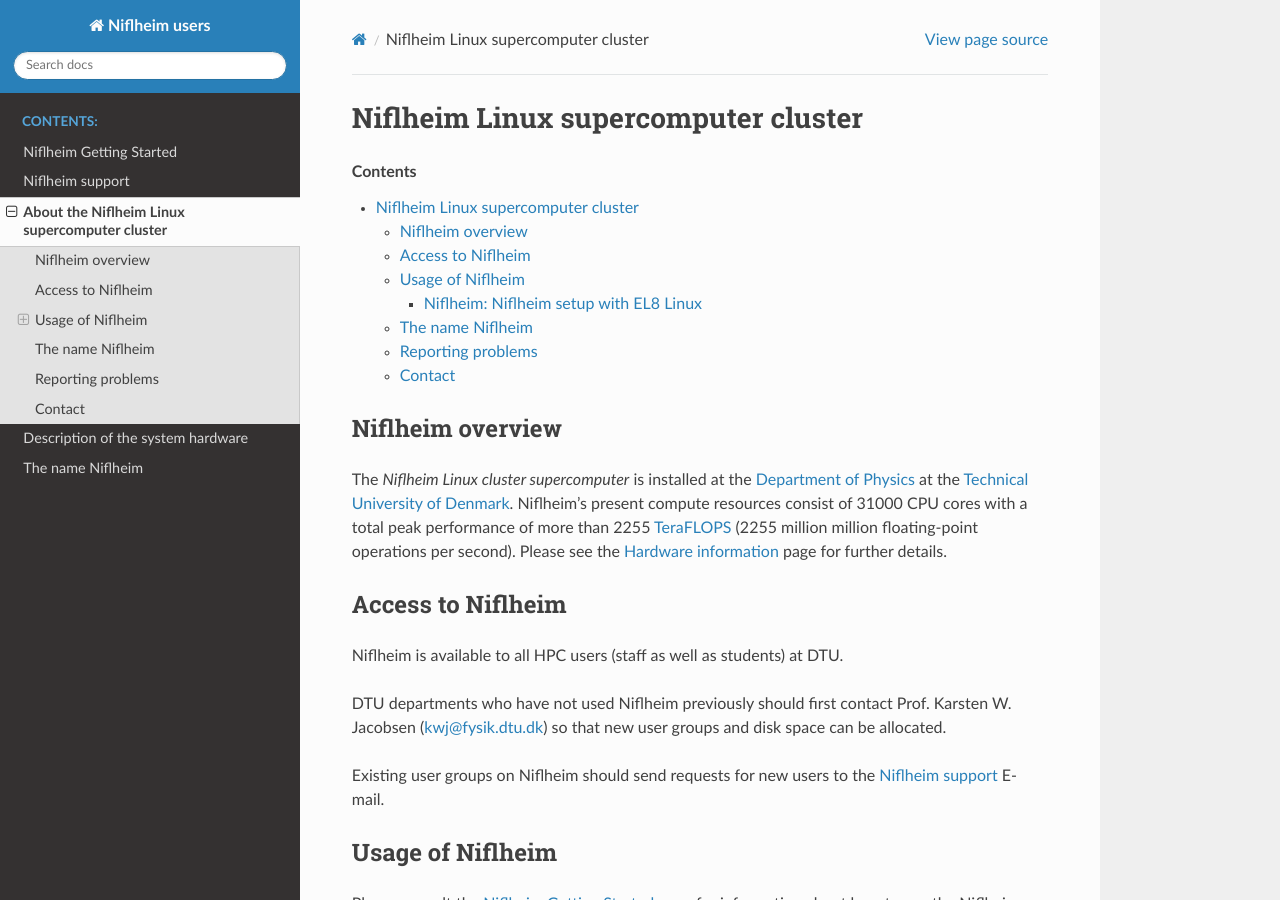
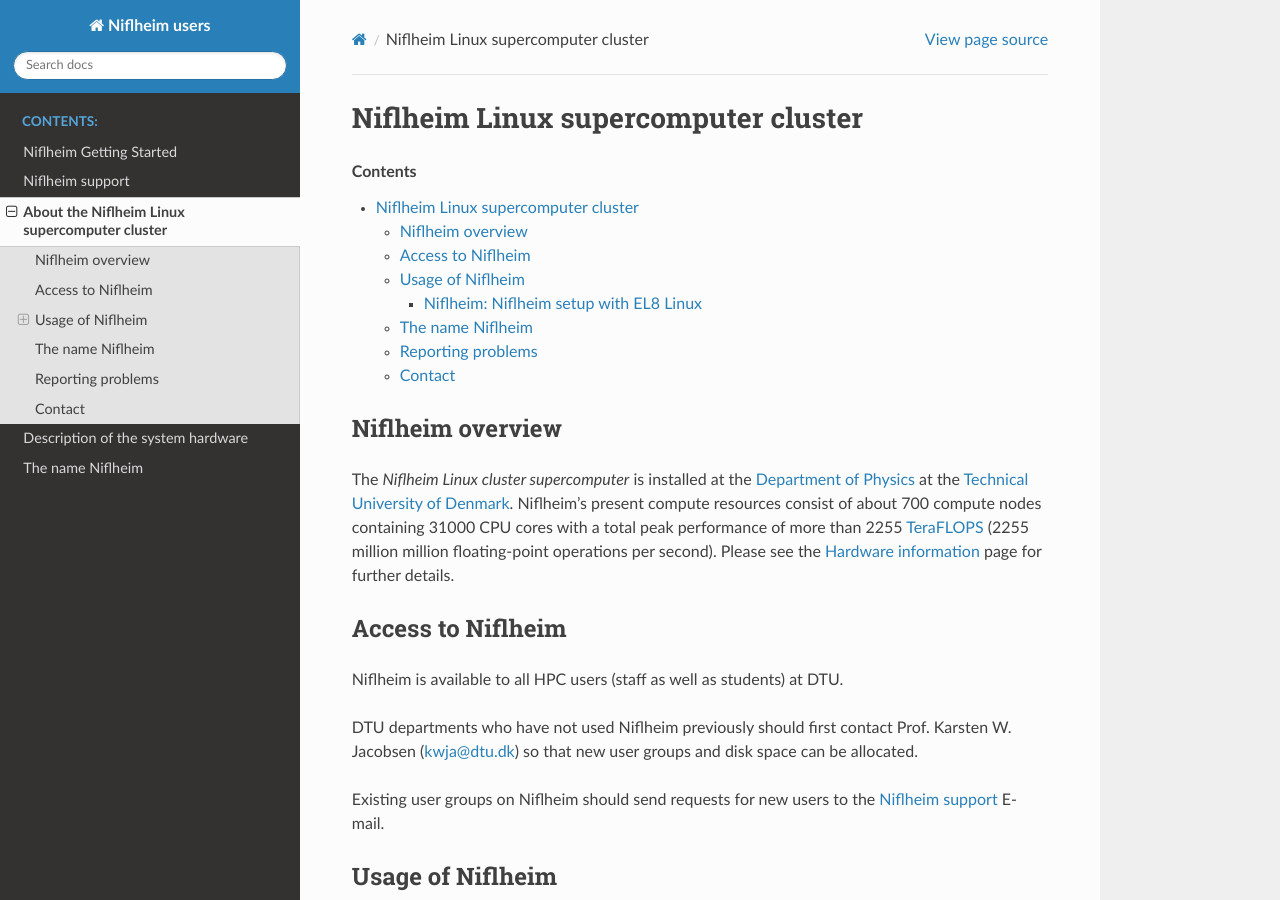
Before and after one commit to OleHolmNielsen/Niflheim_users, a Sphinx documentation site: the page built from docs/niflheim.rst, in a window 1280 px wide and 900 px high. Built offline with Sphinx 7.4.7 and the Read the Docs theme 3.1.0, drawn with Linux system fonts in a browser that asks for light colours.

Commit message:
kwj mail

```diff
--- a/docs/niflheim.rst
+++ b/docs/niflheim.rst
@@ -12,7 +12,7 @@
 The *Niflheim Linux cluster supercomputer* is installed at the
 `Department of Physics <https://www.fysik.dtu.dk/english>`_ at the
 `Technical University of Denmark <https://www.dtu.dk/english>`_.
-Niflheim's present compute resources consist of 31000 CPU cores
+Niflheim's present compute resources consist of about 700 compute nodes containing 31000 CPU cores
 with a total peak performance of more than 2255 TeraFLOPS_ (2255 million million floating-point operations per second).
 Please see the :ref:`Hardware` page for further details.
 
@@ -25,7 +25,7 @@
 
 Niflheim is available to all HPC users (staff as well as students) at DTU.
 
-DTU departments who have not used Niflheim previously should first contact Prof. Karsten W. Jacobsen (kwj@fysik.dtu.dk) so that new user groups and disk space can be allocated.
+DTU departments who have not used Niflheim previously should first contact Prof. Karsten W. Jacobsen (kwja@dtu.dk) so that new user groups and disk space can be allocated.
 
 Existing user groups on Niflheim should send requests for new users to the :ref:`Niflheim_support` E-mail.
 
```
